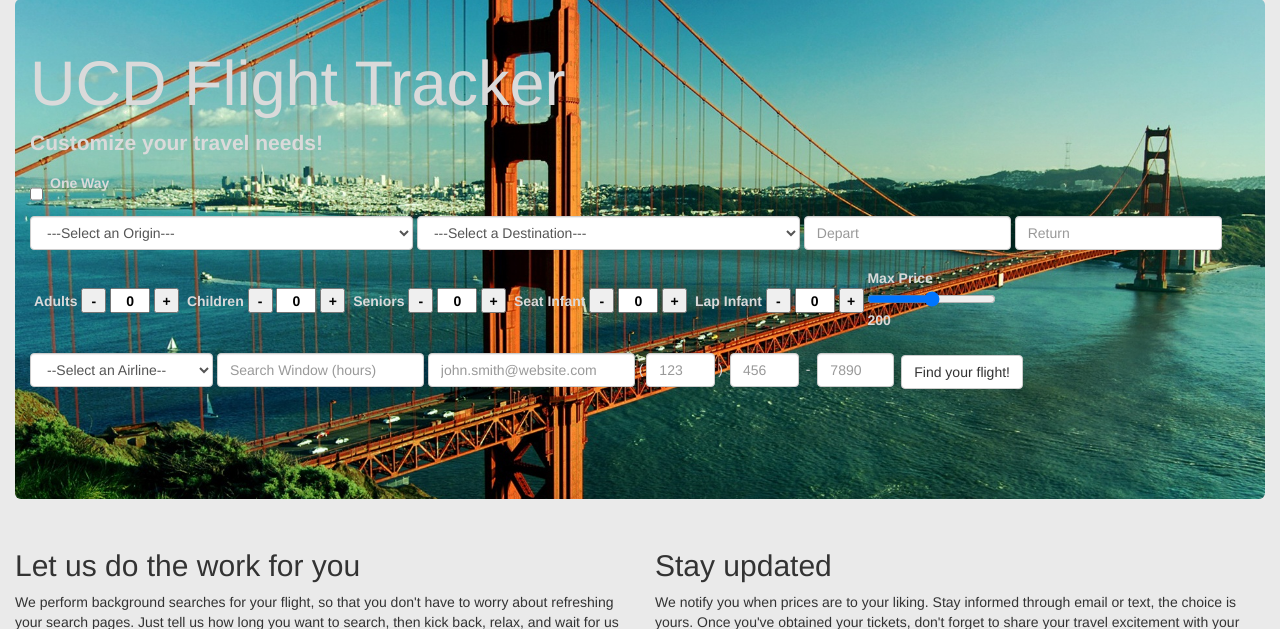
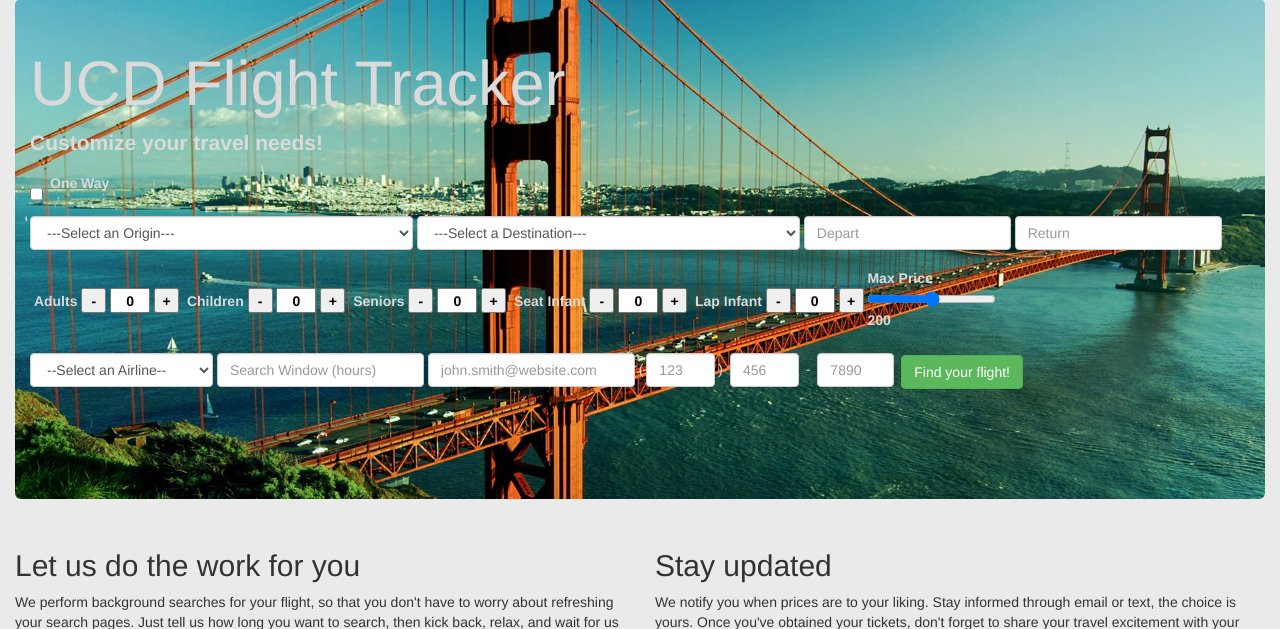
Before and after one commit to nlayton777/ECS193-SeniorDesignProject-FlightTracker, a PHP site: page /plus/ in a window 1280 px wide. Shown: the part 73-702 px from the top of the page. Run offline with PHP 8.4, Linux system fonts and the light colour scheme; some libraries are stand-ins or nearby versions.

Commit message:
Changed color of button

```diff
--- a/index.php
+++ b/index.php
@@ -301,7 +301,7 @@
 			<input type=tel size=4 maxlength = '4' class="form-control phone"
 			    id="phone3" name="phone3" placeholder ="7890" required>
 		    </div>
-		    <input type="submit" class="btn btn-default" onclick="validate()" value="Find your flight!"/>
+		    <input type="submit" class="btn btn-success" onclick="validate()" value="Find your flight!"/>
 		</form>
 	    </header>
 	</div>
```
